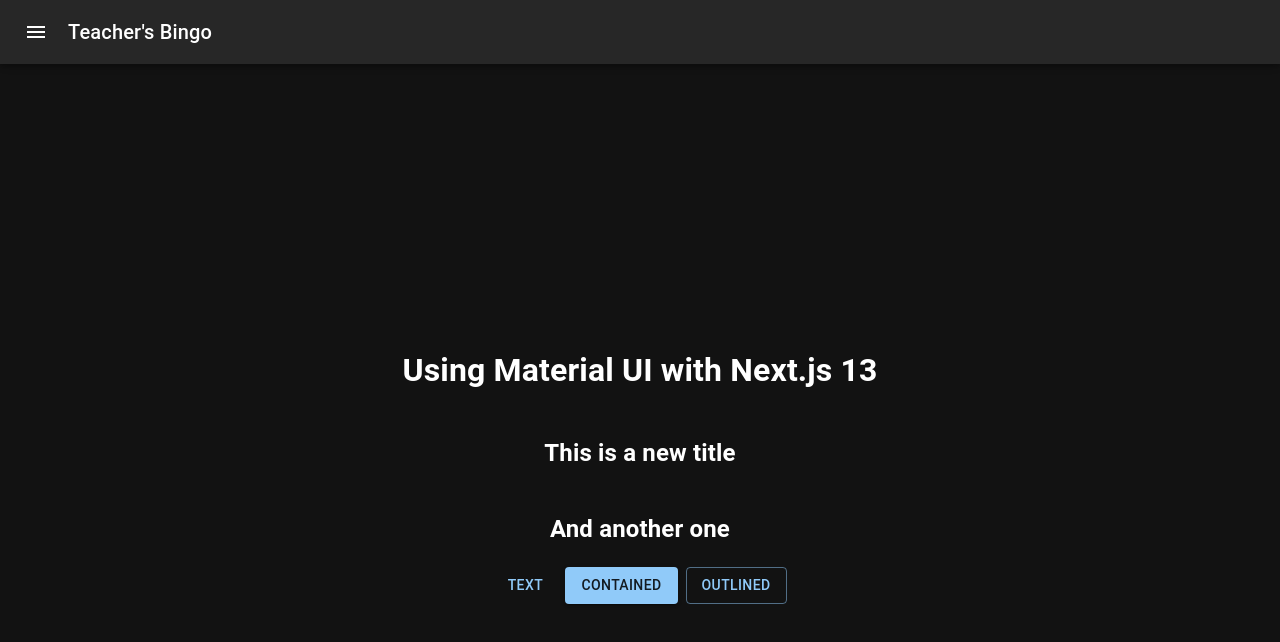
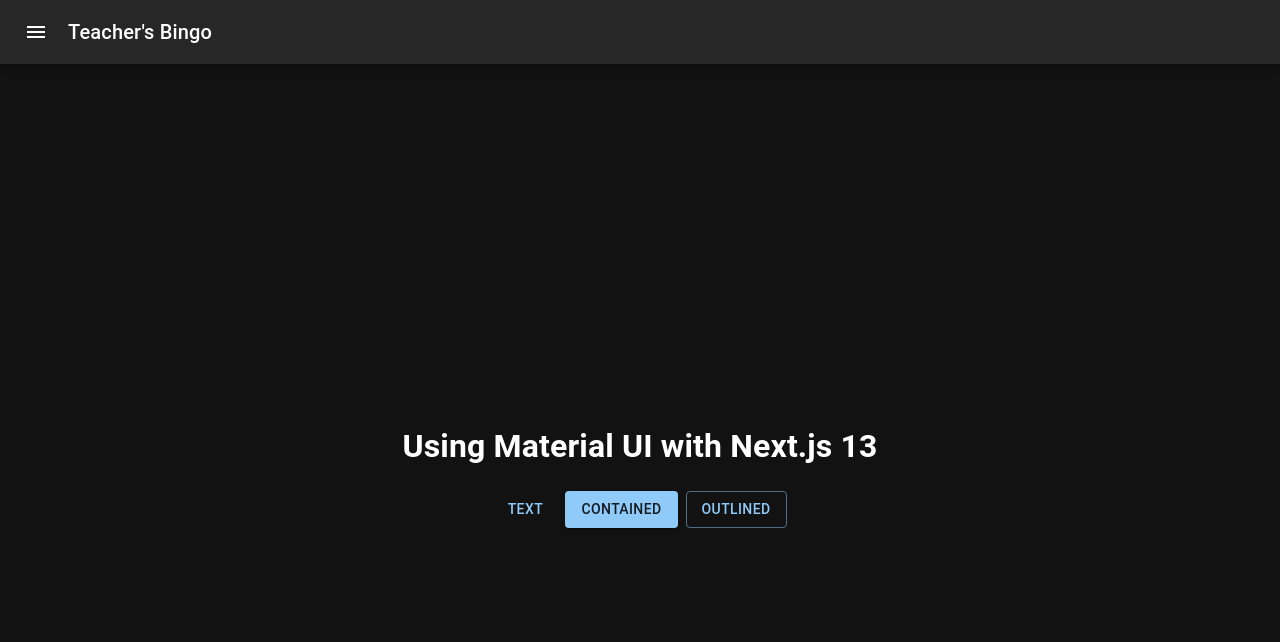
Before and after one commit to DerLev/teachers-bingo, a Next.js app in the folder webapp/: page / in a window 1280 px wide. Shown: the top 642 px of the page. Built offline with nearby package versions, Linux system fonts and the light colour scheme.

Commit message:
adding ci badge and reverting back changes

```diff
--- a/webapp/app/page.tsx
+++ b/webapp/app/page.tsx
@@ -5,8 +5,6 @@
 const Home = () => (
   <Grid container height="100vh" alignItems="center" justifyContent="center" direction="column">
     <h1>Using Material UI with Next.js 13</h1>
-    <h2>This is a new title</h2>
-    <h2>And another one</h2>
     <Stack direction="row" columnGap={1}>
       <Button variant="text">Text</Button>
       <Button variant="contained">Contained</Button>
```
Also changed, not shown: 1 other file (tests, documents, lock files or other folders).
